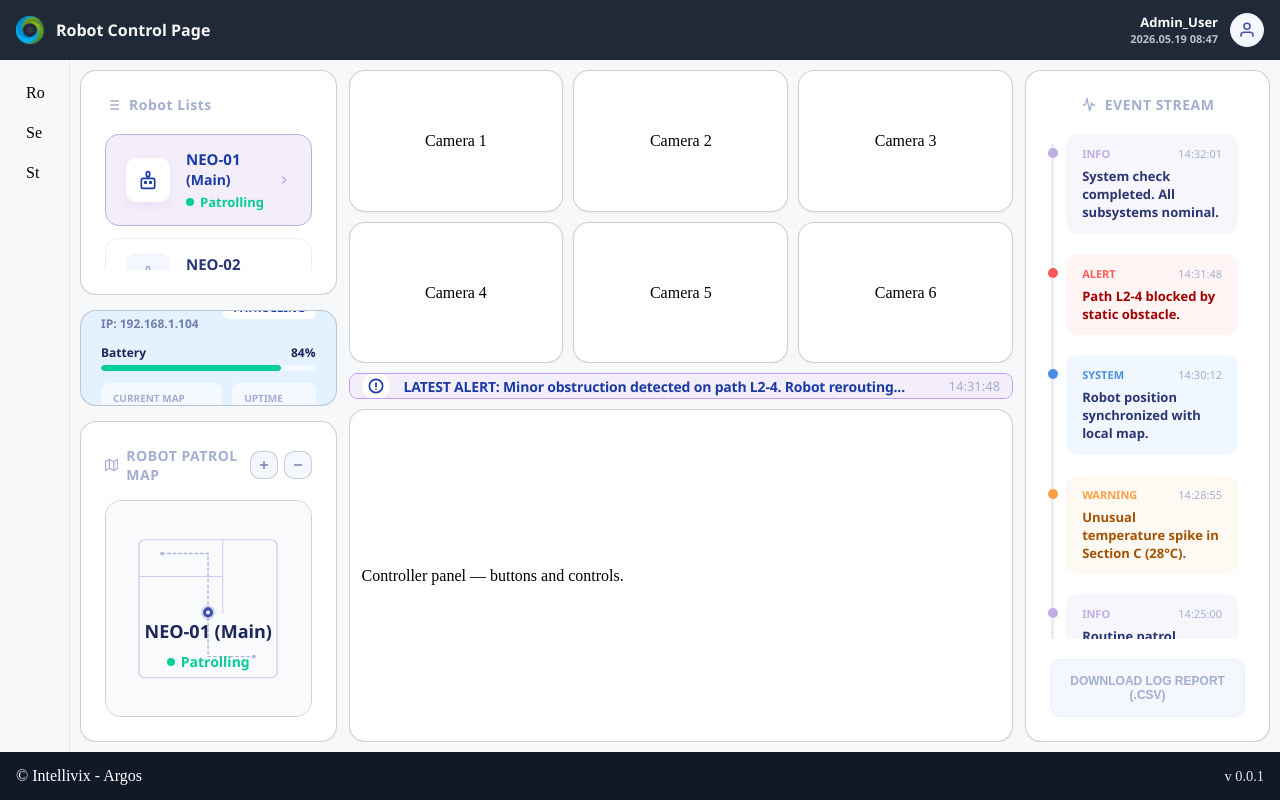
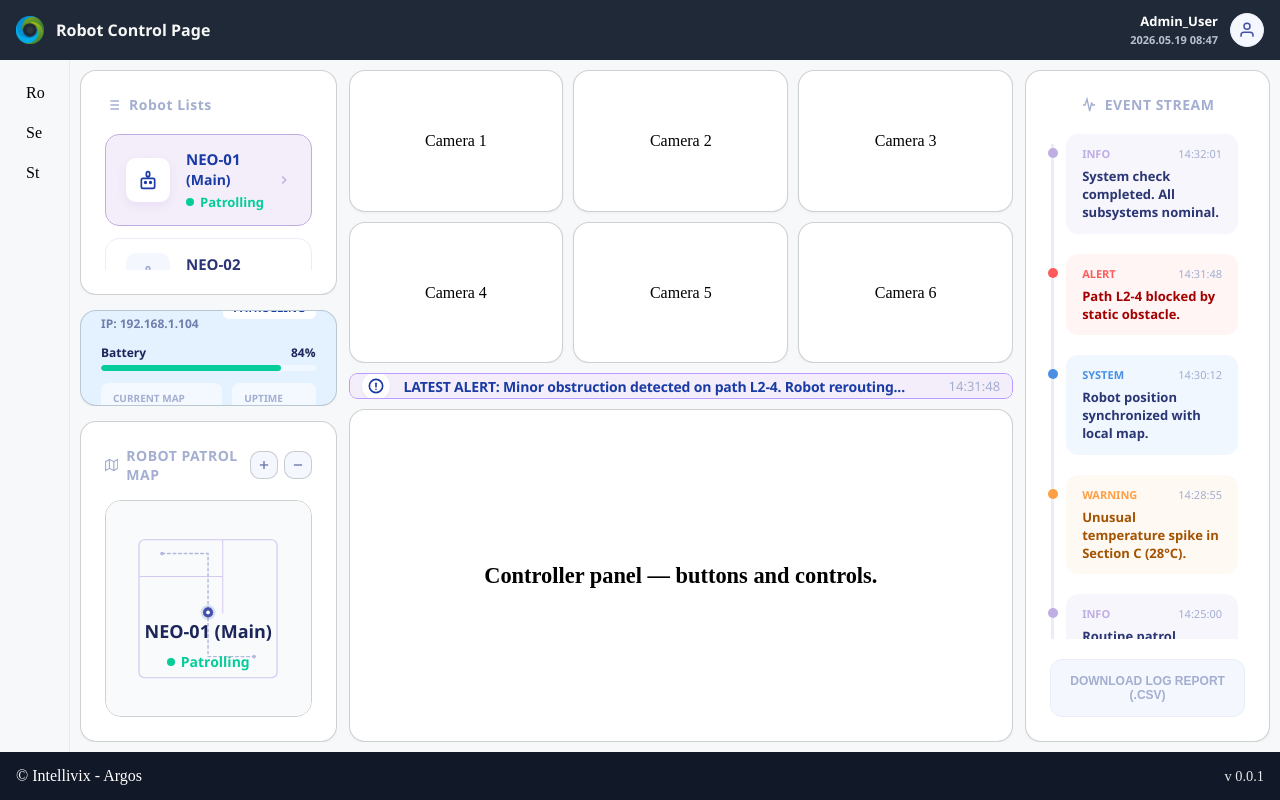
Before and after one commit to Acapellia/Robot_Core_Web, a Vue app: page /robots in a window 1280 px wide. Built offline with nearby package versions, Linux system fonts and the light colour scheme.

Commit message:
[Robot Control] 컨트롤 패널 글자 위치 및 사이즈 변경

```diff
--- a/src/components/Header.vue
+++ b/src/components/Header.vue
@@ -73,7 +73,7 @@ const { currentTime } = useHeader();
   flex-direction: column;
   align-items: flex-end; /* 오른쪽 정렬 고정 */
   justify-content: center;
-  gap: 2px;
+  gap: 4px;
 }
 
 .user-name {
--- a/src/components/RobotController.vue
+++ b/src/components/RobotController.vue
@@ -1,6 +1,6 @@
 <template>
   <div class="card">
-    <div style="width:100%">Controller panel — buttons and controls.</div>
+    <div class="controller-body">Controller panel — buttons and controls.</div>
   </div>
 </template>
 
@@ -10,6 +10,18 @@
 .card {
   height: 100%;
   border-radius: 16px;
-  border: 1px solid rgba(13, 27, 34, 0.2); /* 얇은 테두리 추가 */
+  border: 1px solid rgba(13, 27, 34, 0.2);
+}
+
+.controller-body {
+  display: flex;
+  align-items: center;
+  justify-content: center;
+  height: 100%;
+  font-size: 1.4rem;
+  font-weight: 600;
+  text-align: center;
+  padding: 12px;
+  box-sizing: border-box;
 }
 </style>
```
